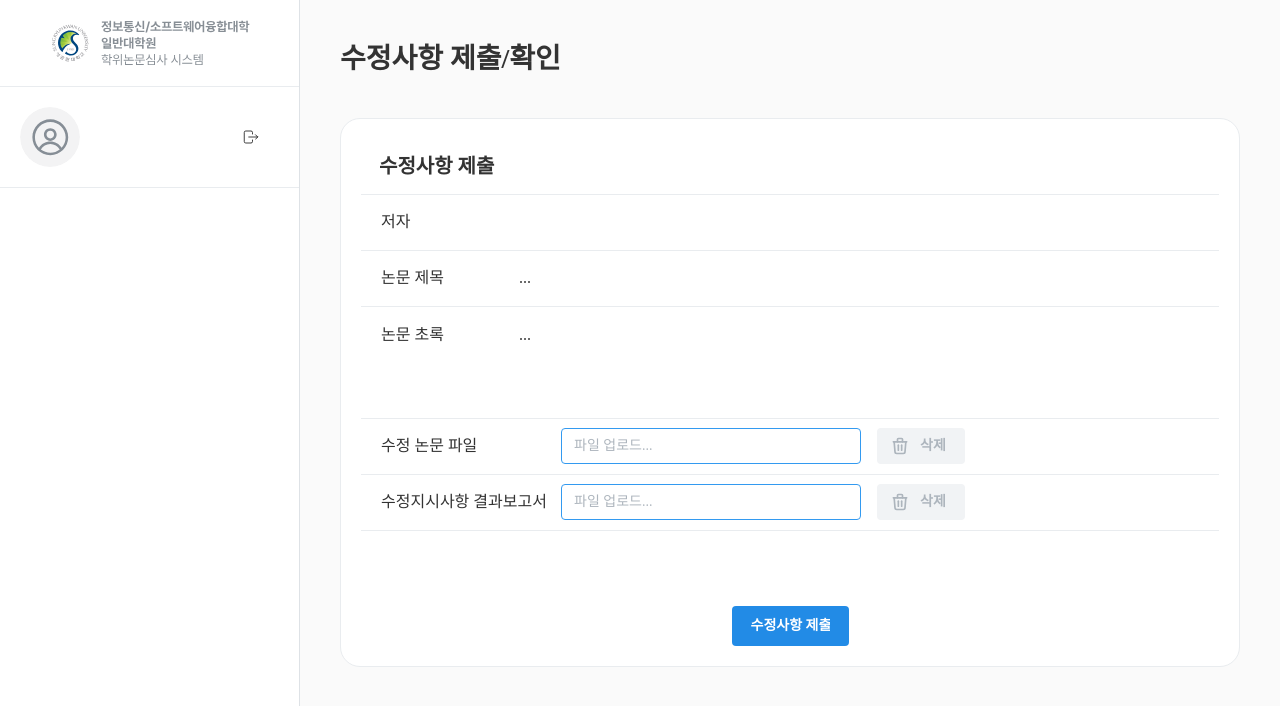
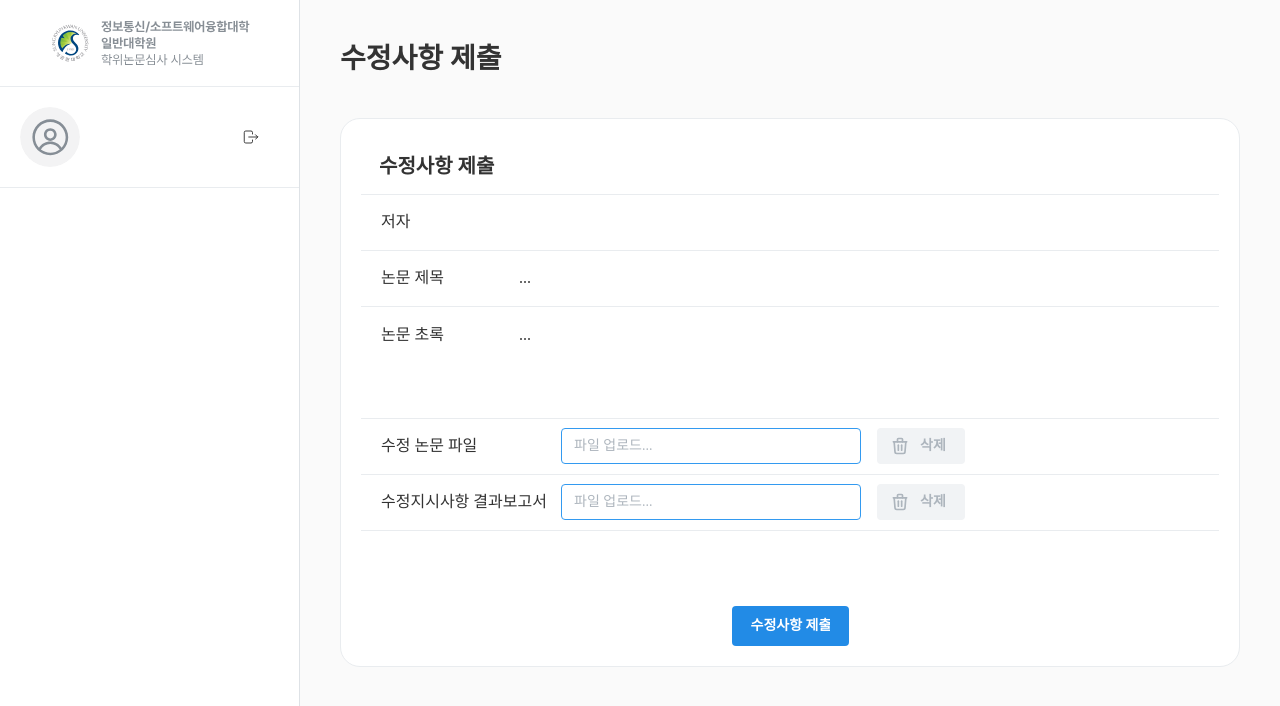
Before and after one commit to SystemConsultantGroup/ICC-grad-dissertion-manage-frontend, a Next.js app: page /student/revision in a window 1280 px wide. Shown: the top 706 px of the page. Built offline with nearby package versions, Linux system fonts and the light colour scheme; no server answers; a web font is replaced by a local one.

Commit message:
chore: 수정사항 제출/확인 => 수정사항 제출 용어변경

```diff
--- a/src/app/student/revision/page.tsx
+++ b/src/app/student/revision/page.tsx
@@ -6,7 +6,7 @@ import { Stack } from "@mantine/core";
 export default function StudentRevisionPage() {
   return (
     <>
-      <PageHeader title="수정사항 제출/확인" />
+      <PageHeader title="수정사항 제출" />
       <Stack gap={11}>
         <Section>
           <RevisionSubmissionForm />
--- a/src/components/common/AppShell/_elements/constant/navbarList.tsx
+++ b/src/components/common/AppShell/_elements/constant/navbarList.tsx
@@ -87,7 +87,7 @@ export const STUDENT_NAVBAR_LIST: Props[] = [
     icon: <IconProgressCheck size="24" stroke={1} />,
   },
   {
-    label: "수정사항 제출/확인",
+    label: "수정사항 제출",
     href: "/student/revision",
     icon: <IconFileCheck size="24" stroke={1} />,
   },
```
